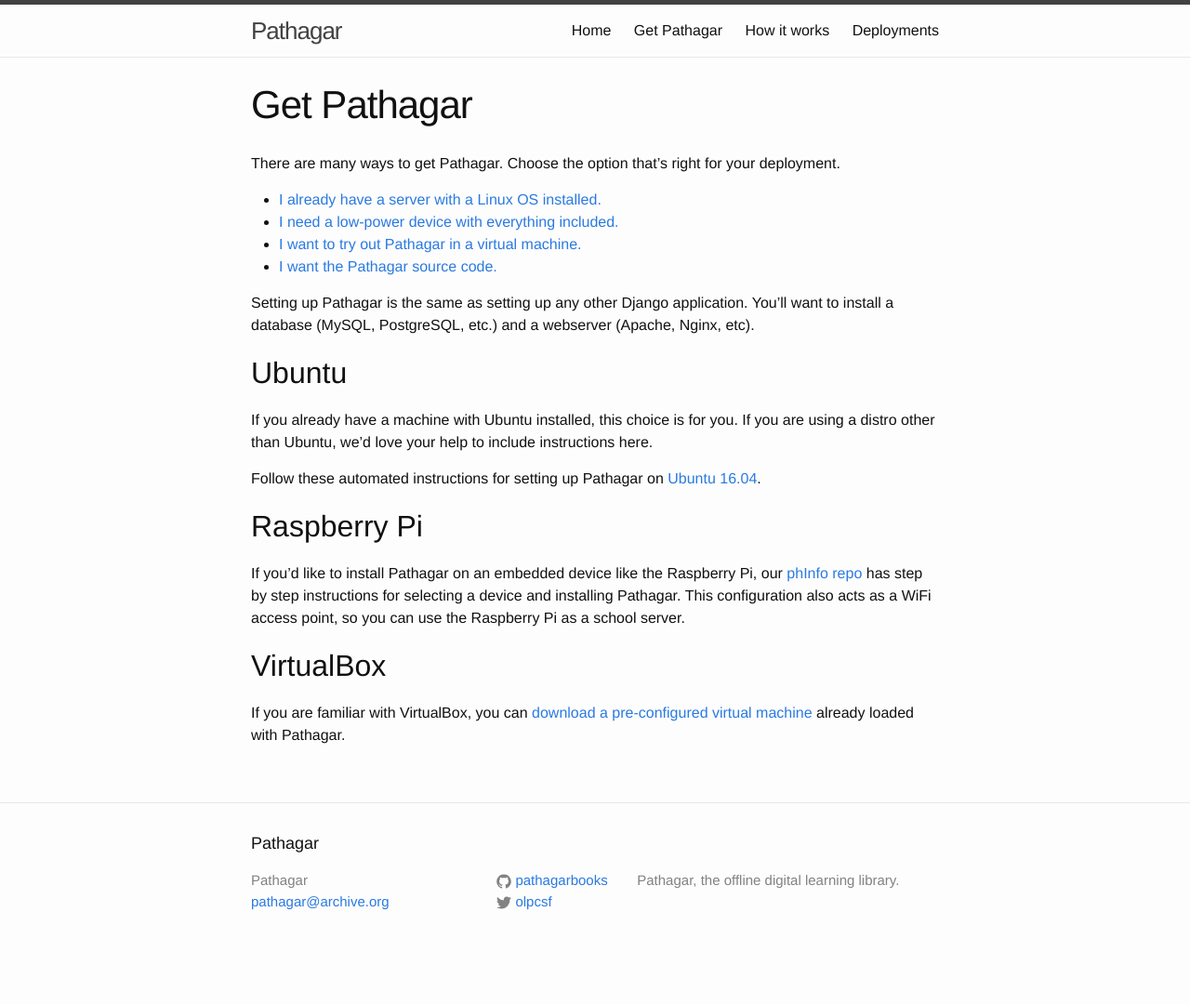
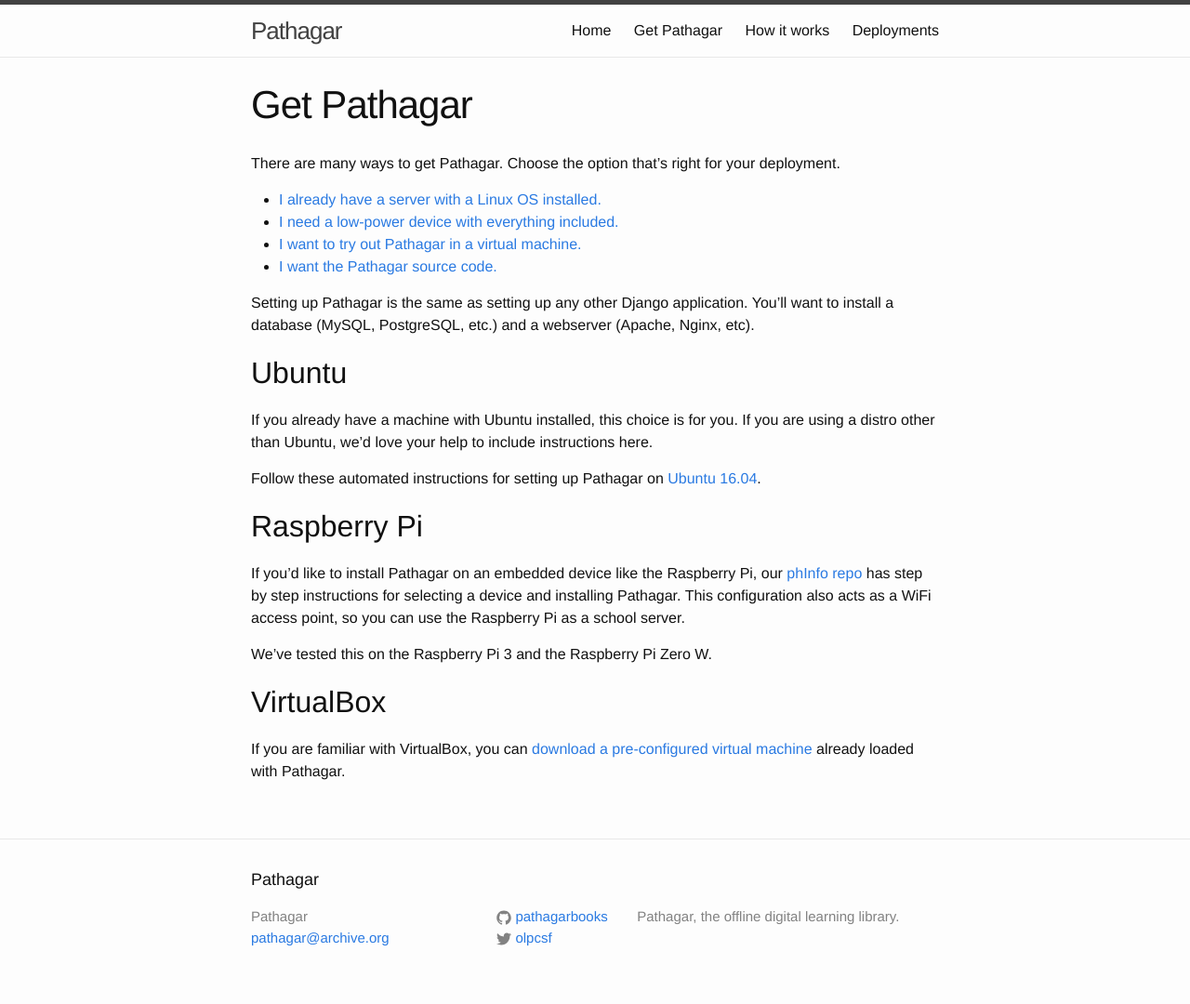
Before and after one commit to olpcsf/pathagar.info, a Jekyll site: the page built from get-pathagar.md, in a window 1280 px wide. Shown: the whole page at 93% size. Built offline with Jekyll 4.4.1, drawn with Linux system fonts in a browser that asks for light colours; before the commit the page ends 1041 px from its top, so only the background shows below that.

Commit message:
Update get-pathagar.md

```diff
--- a/get-pathagar.md
+++ b/get-pathagar.md
@@ -35,6 +35,8 @@ instructions for selecting a device and installing Pathagar. This configuration
 also acts as a WiFi access point, so you can use the Raspberry Pi as a school
 server.
 
+We’ve tested this on the Raspberry Pi 3 and the Raspberry Pi Zero W.
+
 
 ## VirtualBox
 
```
